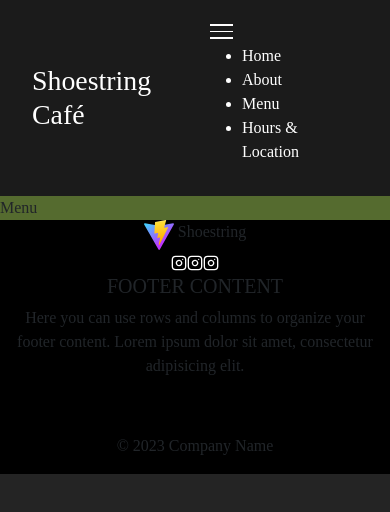
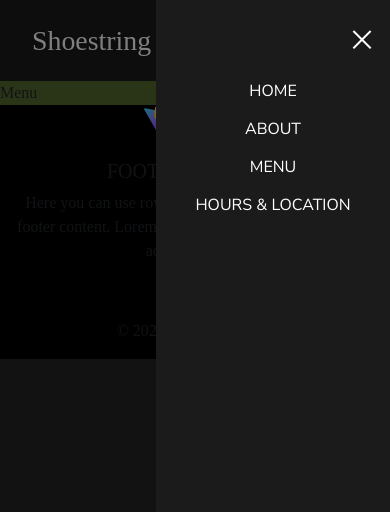
Before and after one commit to cyrusjc/shoestringv2, a React (Vite) app: page /menu in a window 390 px wide. Both pictures are taken after a click on the element 346 px from the left and 44 px from the top of the page. Shown: the top 512 px of the page. Built offline with nearby package versions, Linux system fonts and the light colour scheme.

Commit message:
finish the navbar for mobile and the modal for the menu

```diff
--- a/src/components/BurgerMenu/BurgerMenu.jsx
+++ b/src/components/BurgerMenu/BurgerMenu.jsx
@@ -1,5 +1,5 @@
-import React, { useState } from 'react';
-import './BurgerMenu.scss';
+import React, { useState } from "react";
+import "./BurgerMenu.scss";
 
 const BurgerMenu = () => {
   const [isOpen, setIsOpen] = useState(false);
@@ -8,21 +8,30 @@ const BurgerMenu = () => {
     setIsOpen(!isOpen);
   };
 
+  const closeMenu = () => {
+    setIsOpen(false);
+  };
+
   return (
-    <div className={`burger-menu ${isOpen ? 'open' : ''}`}>
+    <div className={`burger-menu ${isOpen ? "open" : ""}`}>
       <div className="burger-menu-button" onClick={toggleMenu}>
         <span className="burger-menu-button__bar"></span>
         <span className="burger-menu-button__bar"></span>
         <span className="burger-menu-button__bar"></span>
       </div>
       {isOpen && (
-        <div className="menu-items">
-          <ul>
-            <li>Home</li>
-            <li>About</li>
-            <li>Menu</li>
-            <li>Hours & Location</li>
-          </ul>
+        <div className="menu-modal">
+          <div className="menu-items">
+            <span className="exit-button" onClick={closeMenu}>
+              &times;
+            </span>
+            <ul className="menu-items__list">
+              <li className="menu-items__items">Home</li>
+              <li className="menu-items__items">About</li>
+              <li className="menu-items__items">Menu</li>
+              <li className="menu-items__items">Hours & Location</li>
+            </ul>
+          </div>
         </div>
       )}
     </div>
--- a/src/components/BurgerMenu/BurgerMenu.scss
+++ b/src/components/BurgerMenu/BurgerMenu.scss
@@ -1,9 +1,11 @@
+@import url("https://fonts.googleapis.com/css2?family=Nunito+Sans:opsz,wght@6..12,300;6..12,400&display=swap");
 
 .burger-menu {
   .burger-menu-button {
     display: flex;
     flex-direction: column;
     cursor: pointer;
+
     &__bar {
       display: block;
       width: 23px;
@@ -13,13 +15,62 @@
     }
   }
 
-    .menu-items {
+  .menu-modal {
+    position: fixed;
+    top: 0;
+    right: 0;
+    bottom: 0;
+    left: 0;
+    background-color: rgba(
+      0,
+      0,
+      0,
+      0.5
+    ); // semi-transparent background to create the overlay effect, if you want it just like in Figma, this needs to be removed but I think it looks nicer with it
     display: none;
-      color: white;
-      /* menu styling here */
+    align-items: center;
+    justify-content: flex-end;
+    z-index: 2; // set a higher z-index to ensure the modal is above the burger menu button
   }
 
-    &.open .menu-items {
-      display: block;
+  .menu-items {
+    width: 60%; // adjust the width of the menu as needed
+    height: 100%;
+    background-color: #1b1b1b;
+    color: white; // adjust the text color of the menu
+    padding-top: 5rem;
+
+    &__list {
+      list-style: none;
+      display: flex;
+      flex-direction: column;
+      align-items: center;
+      justify-content: space-between;
+      padding: 0;
+      gap: 1rem;
+    }
+
+    &__items {
+      font-family: "Nunito Sans", sans-serif;
+      font-size: 16px;
+      font-weight: 400;
+      line-height: 22px;
+      letter-spacing: 0em;
+      text-transform: uppercase;
     }
   }
+
+  .exit-button {
+    position: absolute;
+    top: 0.5rem;
+    right: 1rem;
+    cursor: pointer;
+    font-family: "Nunito Sans", sans-serif;
+    font-size: 40px;
+    font-weight: 300;
+  }
+
+  &.open .menu-modal {
+    display: flex;
+  }
+}
```
Lines whose indentation alone changed are shown as unchanged.
